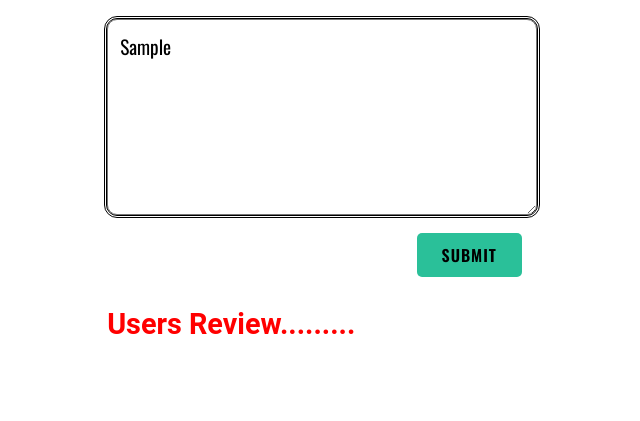
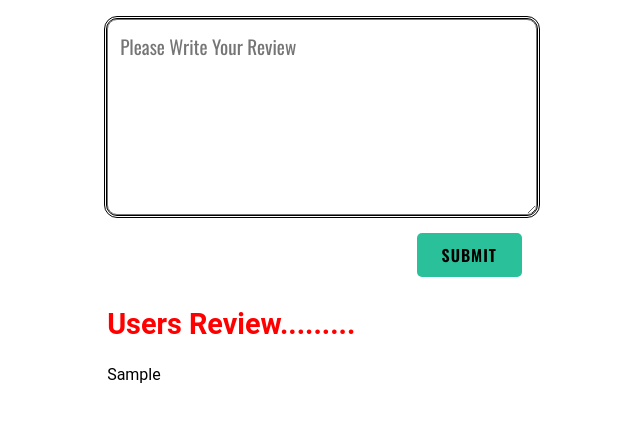
Before and after one commit to developerujjal/js-simple-reviews, a plain HTML site: page index.html in a window 1280 px wide. Both pictures are taken after typing "Sample" into the empty fields and a click on the button "SUBMIT". Shown: the part 65-486 px from the top of the page, without its empty margins (318-958 px from the left). Drawn offline with nearby package versions, Linux system fonts and the light colour scheme.

Commit message:
Completed js review app

```diff
--- a/index.html
+++ b/index.html
@@ -27,6 +27,9 @@
             </div>
         </section>
     </main>
+
+    <script src="js/reviews.js"></script>
+    <script src="js/utility.js"></script>
 </body>
 
 </html>
--- /dev/null
+++ b/js/reviews.js
@@ -0,0 +1,40 @@
+/*
+1. add event handlier on the button;
+2. select the textarea element and get the value;
+3. create a new p tag and add innerText as a textarea value;
+4. select the div, where we want to add this paragrah and make a as a appendChild
+*/
+
+document.getElementById("submit-btn").addEventListener("click", function(){
+/*     const textareaFieldElement = document.getElementById("text-field");
+    const textareaValue = textareaFieldElement.value;
+
+    const paragrah = document.createElement("p");
+    paragrah.innerText = textareaValue;
+
+    const userReviewElement = document.querySelector(".users-review");
+    userReviewElement.appendChild(paragrah);
+
+    document.getElementById("text-field").value = ""; */
+
+    addReview("text-field", ".users-review");
+})
+
+
+
+document.getElementById("text-field").addEventListener("keyup", function(event){
+    if(event.key === "Enter"){
+/*         const textareaFieldElement = document.getElementById("text-field");
+        const textareaValue = textareaFieldElement.value;
+
+        const paragrah = document.createElement("p");
+        paragrah.innerText = textareaValue;
+
+        const userReviewElement = document.querySelector(".users-review");
+        userReviewElement.appendChild(paragrah);
+
+        document.getElementById("text-field").value = ""; */
+
+        addReview("text-field", ".users-review");
+    }
+})
--- /dev/null
+++ b/js/utility.js
@@ -0,0 +1,13 @@
+function addReview(textField, userReview){
+    const textareaFieldElement = document.getElementById(textField);
+    const textareaValue = textareaFieldElement.value;
+
+    const paragrah = document.createElement("p");
+    paragrah.innerText = textareaValue;
+
+    let userReviewElement = document.querySelector(userReview);
+    userReviewElement.appendChild(paragrah);
+
+    document.getElementById(textField).value = "";
+    return userReviewElement;
+}
```
